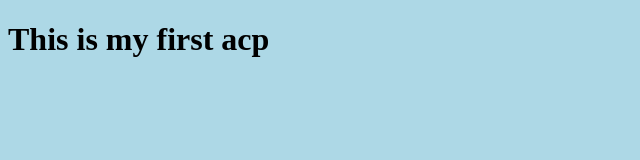
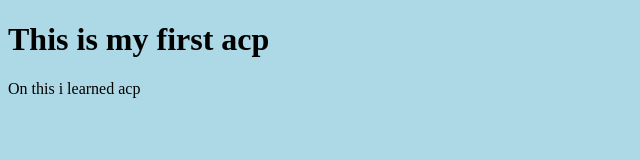
Before and after one commit to TabelO-1/lab11, a website: page index.html in a window 1280 px wide. Shown: the whole page, without its empty margins (0-640 px from the left). Drawn offline with Linux system fonts and the light colour scheme.

Commit message:
added paragraph text

```diff
--- a/index.html
+++ b/index.html
@@ -11,5 +11,6 @@
     <h1>
       This is my first acp
     </h1>
+    <p>On this i learned acp</p>
   </body>
 </html>
```
